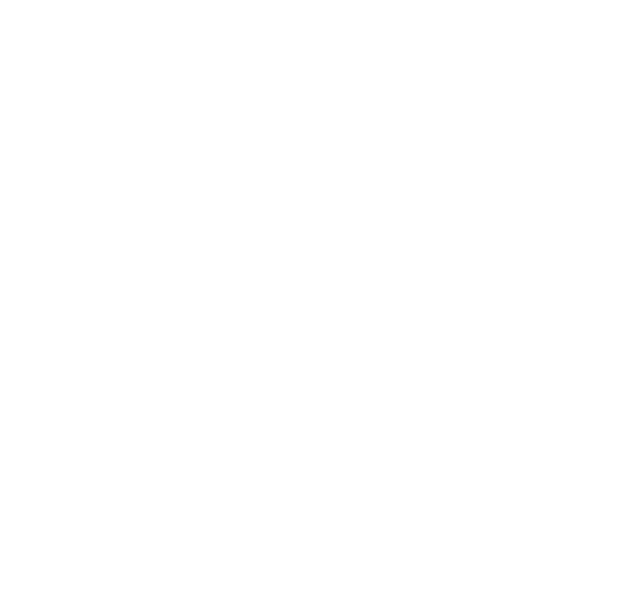
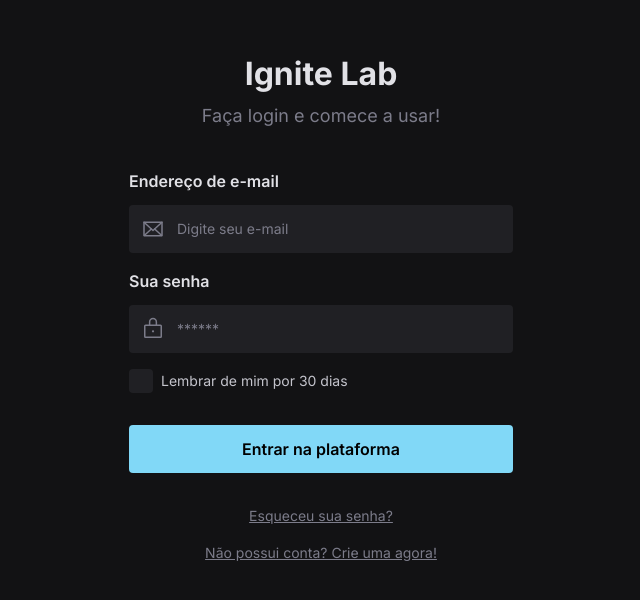
Before and after one commit to Rodrigo-Monteiro-Lima/login-storybook, a React (Vite) app: page / in a window 1280 px wide. Shown: the part 102-702 px from the top of the page, without its empty margins (319-959 px from the left). Built offline with nearby package versions, Linux system fonts and the light colour scheme.

Commit message:
feat: app

```diff
--- a/src/App.tsx
+++ b/src/App.tsx
@@ -1,10 +1,67 @@
-function App() {
+import { Envelope, Lock } from 'phosphor-react';
+import { Button } from './components/Button';
+import { Checkbox } from './components/Checkbox';
+import { Heading } from './components/Heading';
+import { Text } from './components/Text';
+import { TextInput } from './components/TextInput';
+// import { Logo } from './Logo';
 
+import './styles/global.css';
+
+export function App() {
   return (
-    <div className="App">
+    <div className="w-screen h-screen bg-gray-900 flex flex-col items-center justify-center text-gray-100">
+      <header className="flex flex-col items-center">
+        {/* <Logo /> */}
 
+        <Heading size="lg" className="mt-4">
+          Ignite Lab
+        </Heading>
+
+        <Text size="lg" className="text-gray-400 mt-1">
+          Faça login e comece a usar!
+        </Text>
+      </header>
+
+      <form className="flex flex-col gap-4 items-stretch w-full max-w-sm mt-10">
+        <label htmlFor="email" className="flex flex-col gap-3">
+          <Text className="font-semibold">Endereço de e-mail</Text>
+          <TextInput.Root>
+            <TextInput.Icon>
+              <Envelope />
+            </TextInput.Icon>
+
+            <TextInput.Input type="email" id="email" placeholder="Digite seu e-mail" />
+          </TextInput.Root>
+        </label>
+
+        <label htmlFor="password" className="flex flex-col gap-3">
+          <Text className="font-semibold">Sua senha</Text>
+          <TextInput.Root>
+            <TextInput.Icon>
+              <Lock />
+            </TextInput.Icon>
+
+            <TextInput.Input type="password" id="password" placeholder="******" />
+          </TextInput.Root>
+        </label>
+
+        <label htmlFor="remember" className="flex items-center gap-2">
+          <Checkbox id="remember" />
+          <Text size="sm" className="text-gray-200">Lembrar de mim por 30 dias</Text>
+        </label>
+
+        <Button type="submit" className="mt-4">Entrar na plataforma</Button>
+      </form>
+
+      <footer className="flex flex-col items-center gap-4 mt-8">
+        <Text asChild size="sm">
+          <a href="" className="text-gray-400 underline hover:text-gray-200">Esqueceu sua senha?</a>
+        </Text>
+        <Text asChild size="sm">
+          <a href="" className="text-gray-400 underline hover:text-gray-200">Não possui conta? Crie uma agora!</a>
+        </Text>
+      </footer>
     </div>
   )
 }
-
-export default App
--- a/src/main.tsx
+++ b/src/main.tsx
@@ -1,6 +1,6 @@
 import React from 'react'
 import ReactDOM from 'react-dom/client'
-import App from './App'
+import { App } from './App'
 
 ReactDOM.createRoot(document.getElementById('root') as HTMLElement).render(
   <React.StrictMode>
```
Also changed, not shown: 1 other file (tests, documents, lock files or other folders).
